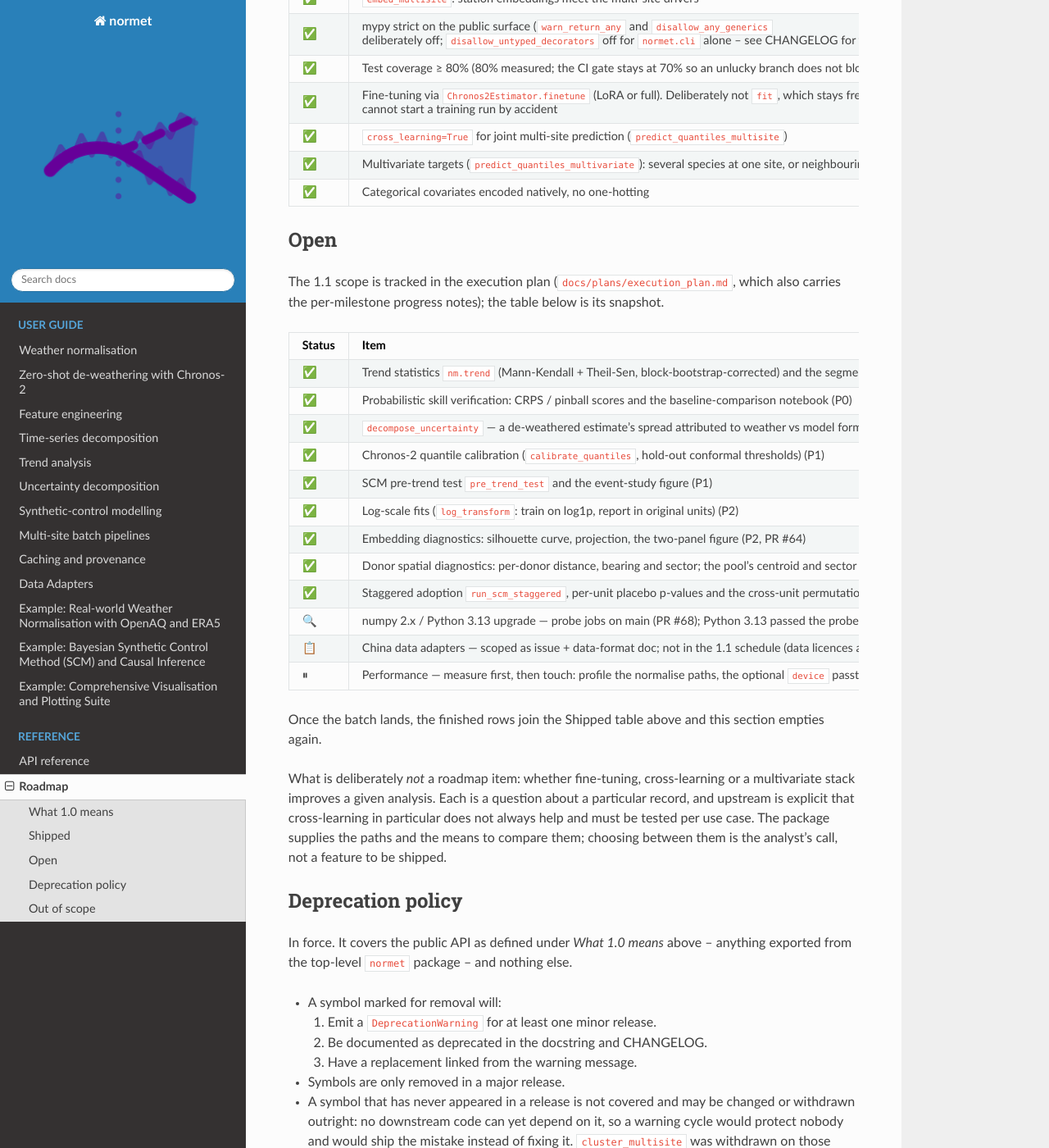
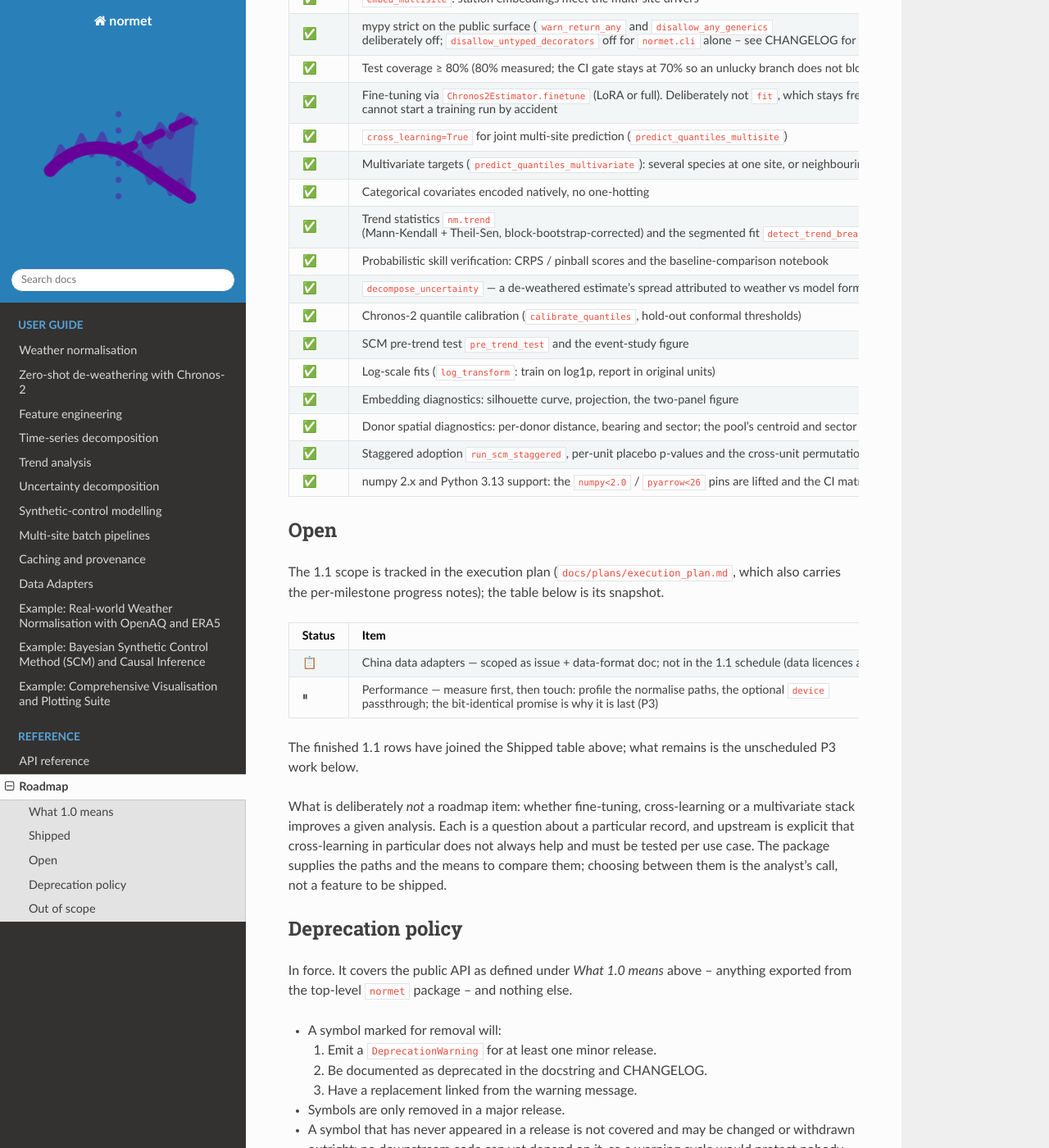
Before and after one commit to apai-sys/normet-py, a Sphinx documentation site: the page built from docs/roadmap.md, in a window 1280 px wide and 1400 px high, scrolled down 1116 px. Shown: the whole window at 82% size. Built offline with Sphinx 7.4.7 and the Read the Docs theme 3.1.0, drawn with Linux system fonts in a browser that asks for light colours.

Commit message:
docs: roadmap — the finished 1.1 rows and the version upgrades join Shipped

```diff
--- a/docs/roadmap.md
+++ b/docs/roadmap.md
@@ -42,6 +42,16 @@
 | ✅ | `cross_learning=True` for joint multi-site prediction (`predict_quantiles_multisite`) |
 | ✅ | Multivariate targets (`predict_quantiles_multivariate`): several species at one site, or neighbouring stations as variates |
 | ✅ | Categorical covariates encoded natively, no one-hotting |
+| ✅ | Trend statistics `nm.trend` (Mann-Kendall + Theil-Sen, block-bootstrap-corrected) and the segmented fit `detect_trend_breaks` |
+| ✅ | Probabilistic skill verification: CRPS / pinball scores and the baseline-comparison notebook |
+| ✅ | `decompose_uncertainty` — a de-weathered estimate's spread attributed to weather vs model form |
+| ✅ | Chronos-2 quantile calibration (`calibrate_quantiles`, hold-out conformal thresholds) |
+| ✅ | SCM pre-trend test `pre_trend_test` and the event-study figure |
+| ✅ | Log-scale fits (`log_transform`: train on log1p, report in original units) |
+| ✅ | Embedding diagnostics: silhouette curve, projection, the two-panel figure |
+| ✅ | Donor spatial diagnostics: per-donor distance, bearing and sector; the pool's centroid and sector coverage |
+| ✅ | Staggered adoption `run_scm_staggered`, per-unit placebo p-values and the cross-unit permutation test |
+| ✅ | numpy 2.x and Python 3.13 support: the `numpy<2.0` / `pyarrow<26` pins are lifted and the CI matrix spans 3.10–3.13 |
 
 ## Open
 
@@ -51,21 +61,11 @@
 
 | Status | Item |
 |:------:|------|
-| ✅ | Trend statistics `nm.trend` (Mann-Kendall + Theil-Sen, block-bootstrap-corrected) and the segmented fit `detect_trend_breaks` (P0) |
-| ✅ | Probabilistic skill verification: CRPS / pinball scores and the baseline-comparison notebook (P0) |
-| ✅ | `decompose_uncertainty` — a de-weathered estimate's spread attributed to weather vs model form (P1) |
-| ✅ | Chronos-2 quantile calibration (`calibrate_quantiles`, hold-out conformal thresholds) (P1) |
-| ✅ | SCM pre-trend test `pre_trend_test` and the event-study figure (P1) |
-| ✅ | Log-scale fits (`log_transform`: train on log1p, report in original units) (P2) |
-| ✅ | Embedding diagnostics: silhouette curve, projection, the two-panel figure (P2, PR #64) |
-| ✅ | Donor spatial diagnostics: per-donor distance, bearing and sector; the pool's centroid and sector coverage (P2, PR #65) |
-| ✅ | Staggered adoption `run_scm_staggered`, per-unit placebo p-values and the cross-unit permutation test (P2, PR #66, #67) |
-| 🔍 | numpy 2.x / Python 3.13 upgrade — probe jobs on main (PR #68); Python 3.13 passed the probe, the numpy 2.x breakage list is tracked in issue #69; the matrix widens as the list is fixed (P3) |
 | 📋 | China data adapters — scoped as issue + data-format doc; not in the 1.1 schedule (data licences and station coordinates first) (P3) |
 | ⏸ | Performance — measure first, then touch: profile the normalise paths, the optional `device` passthrough; the bit-identical promise is why it is last (P3) |
 
-Once the batch lands, the finished rows join the Shipped table above and this
-section empties again.
+The finished 1.1 rows have joined the Shipped table above; what remains is
+the unscheduled P3 work below.
 
 What is deliberately *not* a roadmap item: whether fine-tuning, cross-learning
 or a multivariate stack improves a given analysis. Each is a question about a
```
